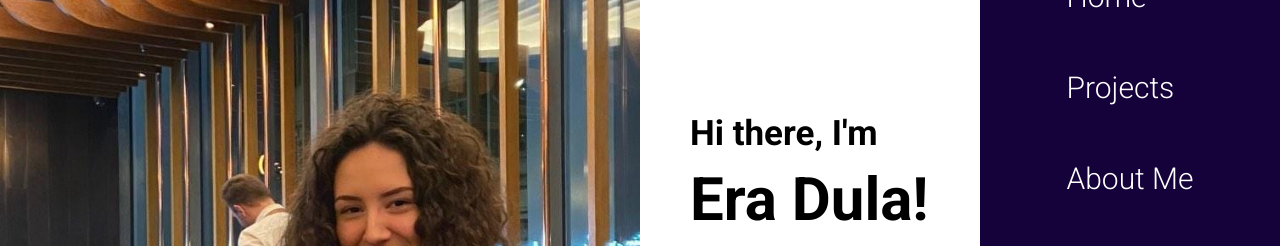
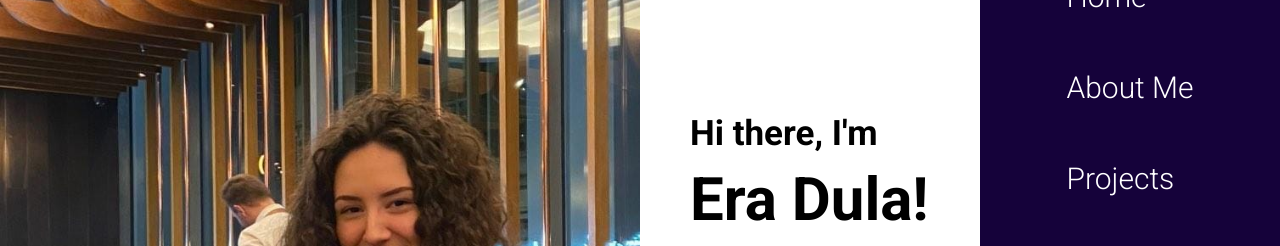
Before and after one commit to EraDula/personal-website, a React (Create React App) app in the folder my-website/: page / in a window 1280 px wide. Shown: the part 239-485 px from the top of the page. Built offline with nearby package versions, Linux system fonts and the light colour scheme.

Commit message:
Update order of menu options

```diff
--- a/my-website/src/components/menu/Menu.jsx
+++ b/my-website/src/components/menu/Menu.jsx
@@ -8,10 +8,10 @@ export default function Menu({ menuOpen, setMenuOpen }) {
           <a href="#intro">Home</a>
         </li>
         <li onClick={()=>setMenuOpen(false)}>
-          <a href="#projects">Projects</a>
+          <a href="#about">About Me</a>
         </li>
         <li onClick={()=>setMenuOpen(false)}>
-          <a href="#about">About Me</a>
+          <a href="#projects">Projects</a>
         </li>
         <li onClick={()=>setMenuOpen(false)}>
           <a href="#contact">Contact</a>
```
